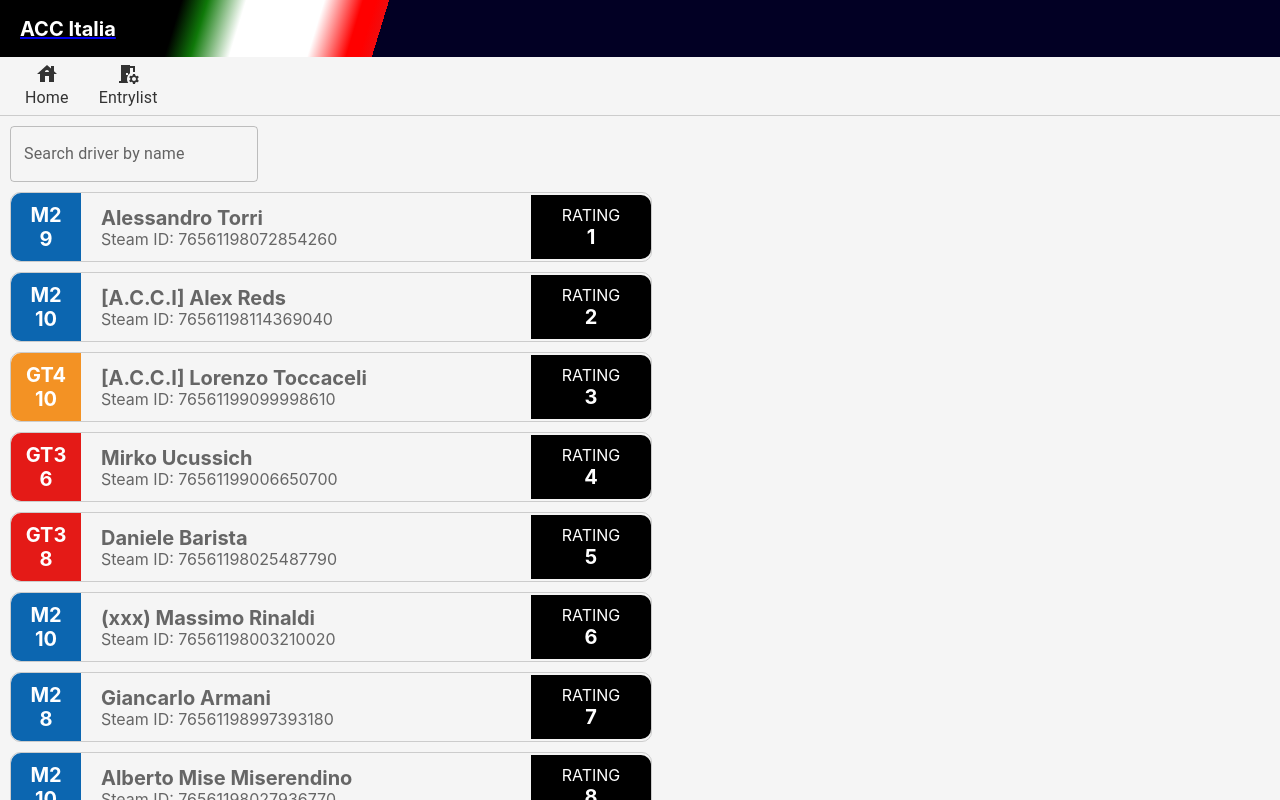
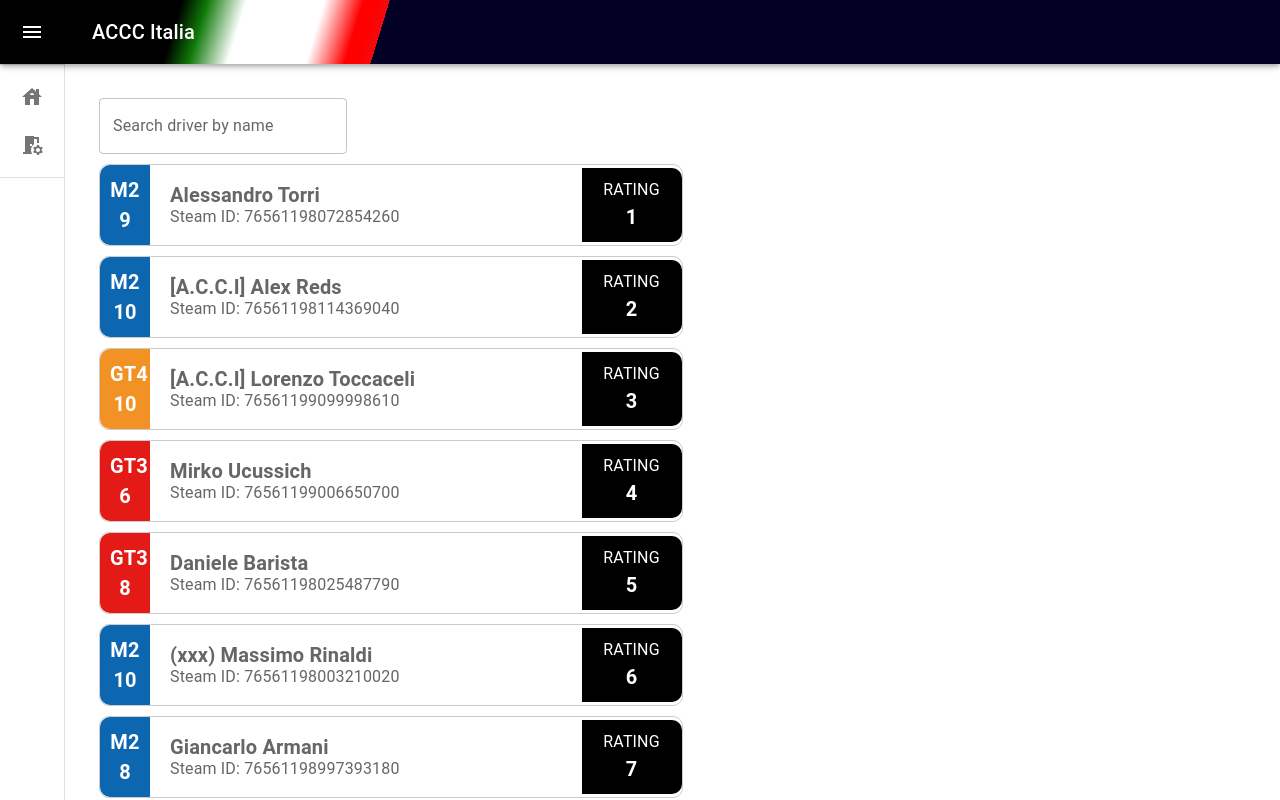
Before and after one commit to AlexDevsTheWeb/accitalia_entrylist, a React (Create React App) app: page / in a window 1280 px wide. Shown: the top 800 px of the page. Built offline with nearby package versions, Linux system fonts and the light colour scheme.

Commit message:
Checkbox for select drivers, new shared layout with mini persistent drawer

```diff
--- a/src/components/shared/sharedLayout.component.tsx
+++ b/src/components/shared/sharedLayout.component.tsx
@@ -1,19 +1,177 @@
-import { Outlet } from "react-router-dom";
-import Header from "../header/header.component";
-import ButtonBar from "../buttonBar/buttonBar.component";
-import { ButtonBarWrapper, Navbar, Wrapper } from "./styled/shared.styled";
+import { styled, useTheme, Theme, CSSObject } from "@mui/material/styles";
+import Box from "@mui/material/Box";
+import MuiDrawer from "@mui/material/Drawer";
+import MuiAppBar, { AppBarProps as MuiAppBarProps } from "@mui/material/AppBar";
+import Toolbar from "@mui/material/Toolbar";
+import List from "@mui/material/List";
+import CssBaseline from "@mui/material/CssBaseline";
+import Typography from "@mui/material/Typography";
+import Divider from "@mui/material/Divider";
+import IconButton from "@mui/material/IconButton";
+import MenuIcon from "@mui/icons-material/Menu";
+import ChevronLeftIcon from "@mui/icons-material/ChevronLeft";
+import ChevronRightIcon from "@mui/icons-material/ChevronRight";
+import ListItem from "@mui/material/ListItem";
+import ListItemButton from "@mui/material/ListItemButton";
+import ListItemIcon from "@mui/material/ListItemIcon";
+import ListItemText from "@mui/material/ListItemText";
+import InboxIcon from "@mui/icons-material/MoveToInbox";
+import MailIcon from "@mui/icons-material/Mail";
+import { useState } from "react";
+import { Link, Outlet } from "react-router-dom";
+import HouseIcon from "@mui/icons-material/House";
+import RoomPreferencesIcon from "@mui/icons-material/RoomPreferences";
+const drawerWidth = 240;
+
+const openedMixin = (theme: Theme): CSSObject => ({
+	width: drawerWidth,
+	transition: theme.transitions.create("width", {
+		easing: theme.transitions.easing.sharp,
+		duration: theme.transitions.duration.enteringScreen,
+	}),
+	overflowX: "hidden",
+});
+
+const closedMixin = (theme: Theme): CSSObject => ({
+	transition: theme.transitions.create("width", {
+		easing: theme.transitions.easing.sharp,
+		duration: theme.transitions.duration.leavingScreen,
+	}),
+	overflowX: "hidden",
+	width: `calc(${theme.spacing(7)} + 1px)`,
+	[theme.breakpoints.up("sm")]: {
+		width: `calc(${theme.spacing(8)} + 1px)`,
+	},
+});
+
+const DrawerHeader = styled("div")(({ theme }) => ({
+	display: "flex",
+	alignItems: "center",
+	justifyContent: "flex-end",
+	padding: theme.spacing(0, 1),
+	// necessary for content to be below app bar
+	...theme.mixins.toolbar,
+}));
+
+interface AppBarProps extends MuiAppBarProps {
+	open?: boolean;
+}
+
+const AppBar = styled(MuiAppBar, {
+	shouldForwardProp: (prop) => prop !== "open",
+})<AppBarProps>(({ theme, open }) => ({
+	zIndex: theme.zIndex.drawer + 1,
+	transition: theme.transitions.create(["width", "margin"], {
+		easing: theme.transitions.easing.sharp,
+		duration: theme.transitions.duration.leavingScreen,
+	}),
+	...(open && {
+		marginLeft: drawerWidth,
+		width: `calc(100% - ${drawerWidth}px)`,
+		transition: theme.transitions.create(["width", "margin"], {
+			easing: theme.transitions.easing.sharp,
+			duration: theme.transitions.duration.enteringScreen,
+		}),
+	}),
+	background:
+		"linear-gradient(107deg,rgba(0, 0, 0, 1) 14%,rgba(15, 121, 9, 1) 16%,rgba(255, 255, 255, 1) 19%,rgba(255, 255, 255, 1) 25%,rgba(255, 0, 0, 1) 28%,rgba(255, 0, 0, 1) 29%,rgba(241, 12, 14, 1) 30%,rgba(2, 0, 36, 1) 30%)",
+}));
+
+const Drawer = styled(MuiDrawer, {
+	shouldForwardProp: (prop) => prop !== "open",
+})(({ theme, open }) => ({
+	width: drawerWidth,
+	flexShrink: 0,
+	whiteSpace: "nowrap",
+	boxSizing: "border-box",
+	...(open && {
+		...openedMixin(theme),
+		"& .MuiDrawer-paper": openedMixin(theme),
+	}),
+	...(!open && {
+		...closedMixin(theme),
+		"& .MuiDrawer-paper": closedMixin(theme),
+	}),
+}));
 
 const SharedLayout = () => {
+	const theme = useTheme();
+	const [open, setOpen] = useState(false);
+
+	const handleDrawerOpen = () => {
+		setOpen(true);
+	};
+
+	const handleDrawerClose = () => {
+		setOpen(false);
+	};
+
 	return (
-		<Wrapper>
-			<Navbar>
-				<Header />
-			</Navbar>
-			<ButtonBarWrapper>
-				<ButtonBar />
-			</ButtonBarWrapper>
-			<Outlet />
-		</Wrapper>
+		<Box sx={{ display: "flex" }}>
+			<CssBaseline />
+			<AppBar position="fixed" open={open}>
+				<Toolbar>
+					<IconButton
+						color="inherit"
+						aria-label="open drawer"
+						onClick={handleDrawerOpen}
+						edge="start"
+						sx={{
+							marginRight: 5,
+							...(open && { display: "none" }),
+						}}
+					>
+						<MenuIcon />
+					</IconButton>
+					<Typography variant="h6" noWrap component="div">
+						ACCC Italia
+					</Typography>
+				</Toolbar>
+			</AppBar>
+			<Drawer variant="permanent" open={open}>
+				<DrawerHeader>
+					<IconButton onClick={handleDrawerClose}>
+						{theme.direction === "rtl" ? (
+							<ChevronRightIcon />
+						) : (
+							<ChevronLeftIcon />
+						)}
+					</IconButton>
+				</DrawerHeader>
+				<Divider />
+				<List>
+					{["Home", "Entrylist"].map((text, index) => (
+						<ListItem key={text} disablePadding sx={{ display: "block" }}>
+							<Link to={text === "Home" ? "" : text}>
+								<ListItemButton
+									sx={{
+										minHeight: 48,
+										justifyContent: open ? "initial" : "center",
+										px: 2.5,
+									}}
+								>
+									<ListItemIcon
+										sx={{
+											minWidth: 0,
+											mr: open ? 3 : "auto",
+											justifyContent: "center",
+										}}
+									>
+										{index % 2 === 0 ? <HouseIcon /> : <RoomPreferencesIcon />}
+									</ListItemIcon>
+									<ListItemText primary={text} sx={{ opacity: open ? 1 : 0 }} />
+								</ListItemButton>
+							</Link>
+						</ListItem>
+					))}
+				</List>
+				<Divider />
+			</Drawer>
+			<Box component="main" sx={{ flexGrow: 1, p: 3 }}>
+				<DrawerHeader />
+				<Outlet />
+			</Box>
+		</Box>
 	);
 };
 
--- a/src/components/shared/styled/shared.styled.tsx
+++ b/src/components/shared/styled/shared.styled.tsx
@@ -1,3 +1,4 @@
+import { AppBar } from "@mui/material";
 import styled from "styled-components";
 
 export const Wrapper = styled.section`
--- a/src/components/team/driver.component.tsx
+++ b/src/components/team/driver.component.tsx
@@ -1,5 +1,7 @@
 import {
+	Checkbox,
 	FormControl,
+	FormControlLabel,
 	Input,
 	SelectChangeEvent,
 	TextField,
@@ -63,9 +65,38 @@
 		setDriversNew(matches);
 	};
 
+	const handleCheckBox = (e: any) => {
+		const driversArray = Object.values(drivers);
+		if (e.target.checked) {
+			const matches = driversArray.filter((drivers: any) => {
+				return drivers.patente
+					.toLowerCase()
+					.includes(e.target.name.toLowerCase());
+			});
+			setDriversNew(matches);
+		} else {
+			setDriversNew(driversArray);
+		}
+	};
+
 	return (
 		<DriverWrapper>
 			<Input value={searchValue} onChange={(e: any) => handleSearch(e)} />
+			<FormControlLabel
+				label="GT3"
+				name="GT3"
+				control={<Checkbox onChange={(e: any) => handleCheckBox(e)} />}
+			/>
+			<FormControlLabel
+				label="GT4"
+				name="GT4"
+				control={<Checkbox onChange={(e: any) => handleCheckBox(e)} />}
+			/>
+			<FormControlLabel
+				label="M2"
+				name="M2"
+				control={<Checkbox onChange={(e: any) => handleCheckBox(e)} />}
+			/>
 			<Grid2 container spacing={2}>
 				<Grid2 xs={8}>
 					<FormControl fullWidth>
@@ -77,6 +108,7 @@
 											key={steamid}
 											onClick={(e: any) => handleChange(e)}
 											value={`${nome} - ${steamid}`}
+											sx={{ cursor: "pointer" }}
 										/>
 									);
 							  })
--- a/src/components/team/teamCheckbox.component.tsx
+++ b/src/components/team/teamCheckbox.component.tsx
@@ -22,6 +22,7 @@
 					label="Override driver info?"
 					name="overrideDriverInfo"
 					checked
+					disabled
 					control={<Checkbox onChange={(e: any) => handleCheckBox(e)} />}
 				/>
 				<FormControlLabel
```
